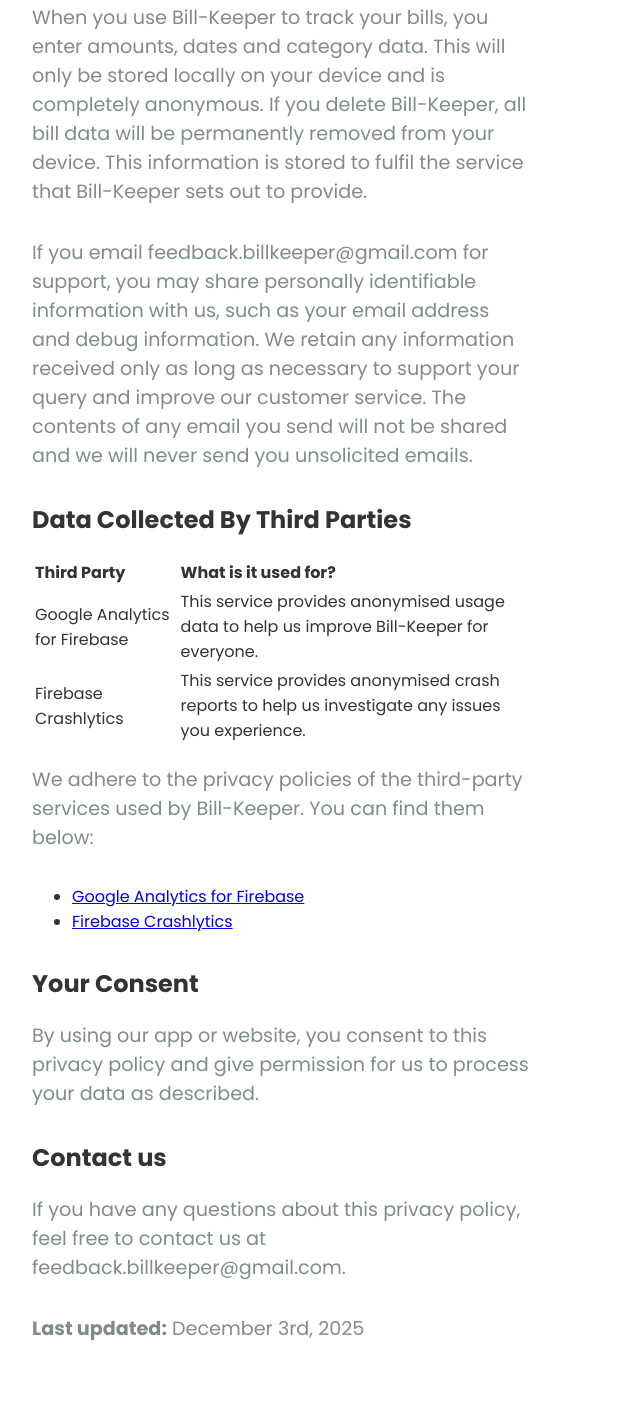
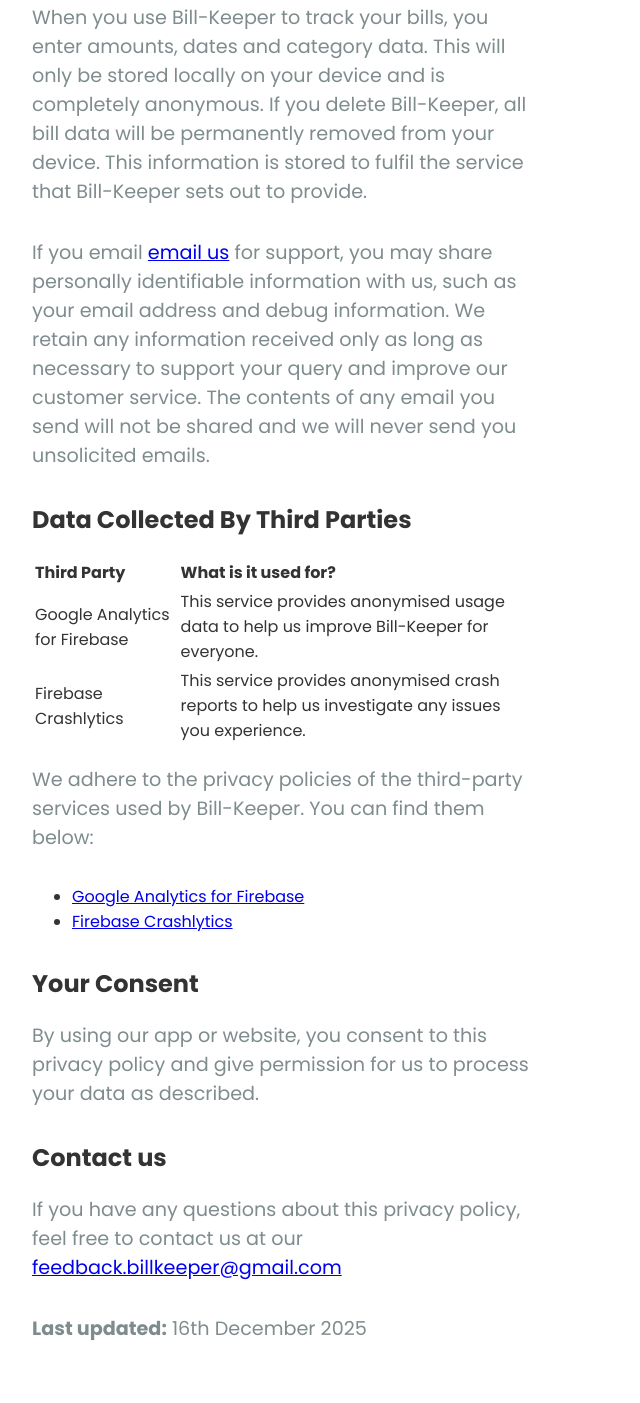
Before and after one commit to penguintr-coder/get-bill-keeper, a plain HTML site: page docs/privacy.html in a window 1280 px wide. Shown: the part 497-1900 px from the top of the page, without its empty margins (0-640 px from the left). Drawn offline with Linux system fonts and the light colour scheme.

Commit message:
Minor updates to address feedback

```diff
--- a/docs/privacy.html
+++ b/docs/privacy.html
@@ -37,7 +37,8 @@
                 to provide.</p>
 
             <p>
-                If you email feedback.billkeeper@gmail.com for support, you may share personally
+                If you email <a href="mailto:feedback.billkeeper@gmail.com">email us</a> for
+                support, you may share personally
                 identifiable
                 information with us, such as your email address and debug information. We retain any
                 information received only as long as necessary to support your query and improve our
@@ -85,10 +86,10 @@
                 for us to process your data as described.</p>
 
             <h2>Contact us</h2>
-            <p>If you have any questions about this privacy policy, feel free to contact us at
-                feedback.billkeeper@gmail.com.</p>
+            <p>If you have any questions about this privacy policy, feel free to contact us at our
+                <a href="mailto:feedback.billkeeper@gmail.com">feedback.billkeeper@gmail.com</a></p>
 
-            <p><strong>Last updated:</strong> December 3rd, 2025</p>
+            <p><strong>Last updated:</strong> 16th December 2025</p>
         </div>
     </section>
 </main>
```
